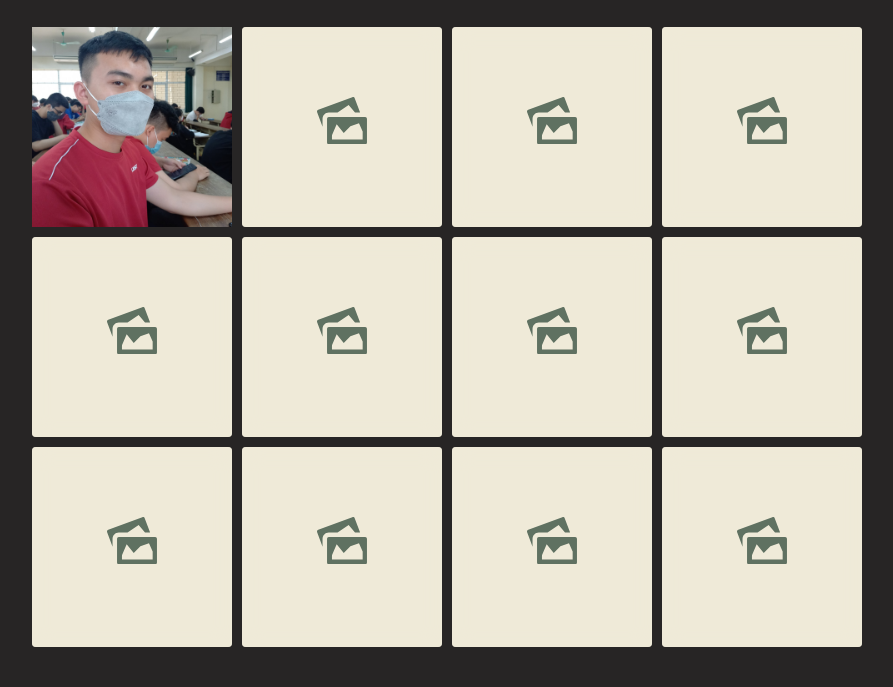
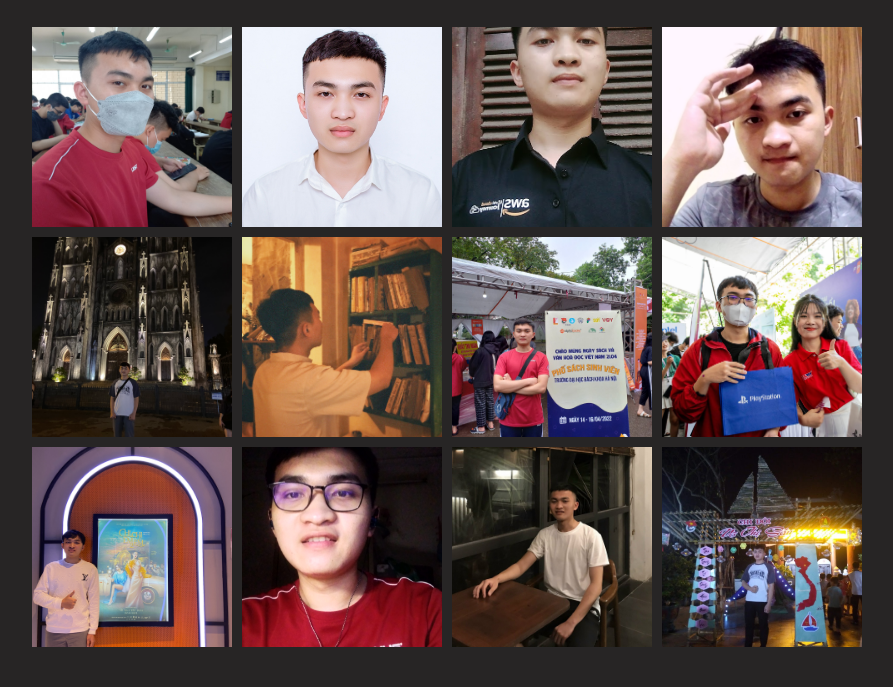
Before and after one commit to huyvu15/Web-person, a plain HTML site: page 3D-photo/photo.html in a window 1280 px wide. Shown: the part 113-800 px from the top of the page, without its empty margins (193-1086 px from the left). Drawn offline with nearby package versions, Linux system fonts and the light colour scheme; a script that the page names is missing.

Commit message:
upload gather mypho

```diff
--- a/3D-photo/photo.html
+++ b/3D-photo/photo.html
@@ -38,6 +38,7 @@
       </li>
       <li>
         <a class='normal' href='#'>
+          <img src='photo/anhthe.jpg' alt='Your Image' class='fit-image'>
           <svg viewBox='0 0 80 76' x='0px' y='0px'>
             <g>
               <path
@@ -53,6 +54,7 @@
       </li>
       <li>
         <a class='normal' href='#'>
+          <img src='photo/aws.jpg' alt='Your Image' class='fit-image'>
           <svg viewBox='0 0 80 76' x='0px' y='0px'>
             <g>
               <path
@@ -68,6 +70,7 @@
       </li>
       <li>
         <a class='normal' href='#'>
+          <img src='photo/namnhat.jpg' alt='Your Image' class='fit-image'>
           <svg viewBox='0 0 80 76' x='0px' y='0px'>
             <g>
               <path
@@ -83,6 +86,7 @@
       </li>
       <li>
         <a class='normal' href='#'>
+          <img src='photo/nhatho.jpg' alt='Your Image' class='fit-image'>
           <svg viewBox='0 0 80 76' x='0px' y='0px'>
             <g>
               <path
@@ -98,6 +102,7 @@
       </li>
       <li>
         <a class='normal' href='#'>
+          <img src='photo/sachco.jpg' alt='Your Image' class='fit-image'>
           <svg viewBox='0 0 80 76' x='0px' y='0px'>
             <g>
               <path
@@ -113,6 +118,7 @@
       </li>
       <li>
         <a class='normal' href='#'>
+          <img src='photo/tansv.jpg' alt='Your Image' class='fit-image'>
           <svg viewBox='0 0 80 76' x='0px' y='0px'>
             <g>
               <path
@@ -128,6 +134,7 @@
       </li>
       <li>
         <a class='normal' href='#'>
+          <img src='photo/year.jpg' alt='Your Image' class='fit-image'>
           <svg viewBox='0 0 80 76' x='0px' y='0px'>
             <g>
               <path
@@ -143,6 +150,7 @@
       </li>
       <li>
         <a class='normal' href='#'>
+          <img src='photo/wathfilm.jpg' alt='Your Image' class='fit-image'>
           <svg viewBox='0 0 80 76' x='0px' y='0px'>
             <g>
               <path
@@ -158,6 +166,7 @@
       </li>
       <li>
         <a class='normal' href='#'>
+          <img src='photo/nice.jpg' alt='Your Image' class='fit-image'>
           <svg viewBox='0 0 80 76' x='0px' y='0px'>
             <g>
               <path
@@ -173,6 +182,7 @@
       </li>
       <li>
         <a class='normal' href='#'>
+          <img src='photo/heh.jpg' alt='Your Image' class='fit-image'>
           <svg viewBox='0 0 80 76' x='0px' y='0px'>
             <g>
               <path
@@ -188,6 +198,7 @@
       </li>
       <li>
         <a class='normal' href='#'>
+          <img src='photo/trungthu.jpg' alt='Your Image' class='fit-image'>
           <svg viewBox='0 0 80 76' x='0px' y='0px'>
             <g>
               <path
```
Also changed, not shown: 3D-photo/photo/Taylake.jpg (added), 3D-photo/photo/anhthe.jpg (renamed from 3D-photo/photo/Anh thẻ.jpg), 3D-photo/photo/aws.jpg (added), 3D-photo/photo/boy.jpg (added), 3D-photo/photo/heh.jpg (added), 3D-photo/photo/namnhat.jpg (added), 3D-photo/photo/nhatho.jpg (added), 3D-photo/photo/nice.jpg (added), 3D-photo/photo/photo.jpg (added), 3D-photo/photo/sachco.jpg (added), 3D-photo/photo/tansv.jpg (added), 3D-photo/photo/trungthu.jpg (added), 3D-photo/photo/wathfilm.jpg (added), 3D-photo/photo/year.jpg (added).
